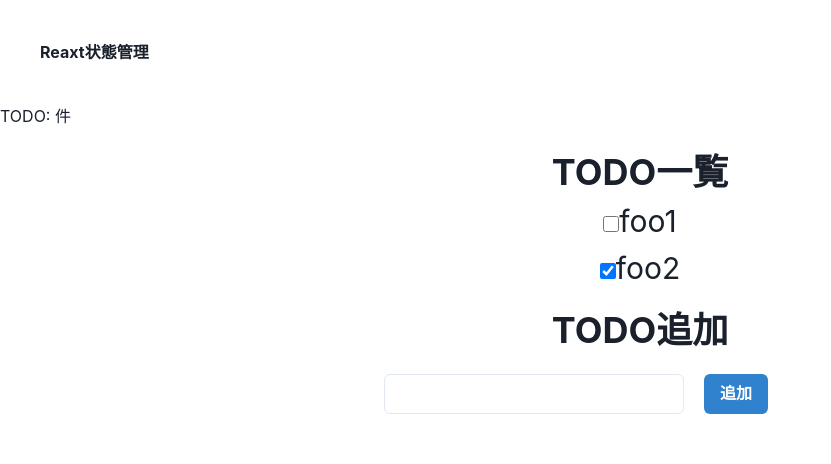
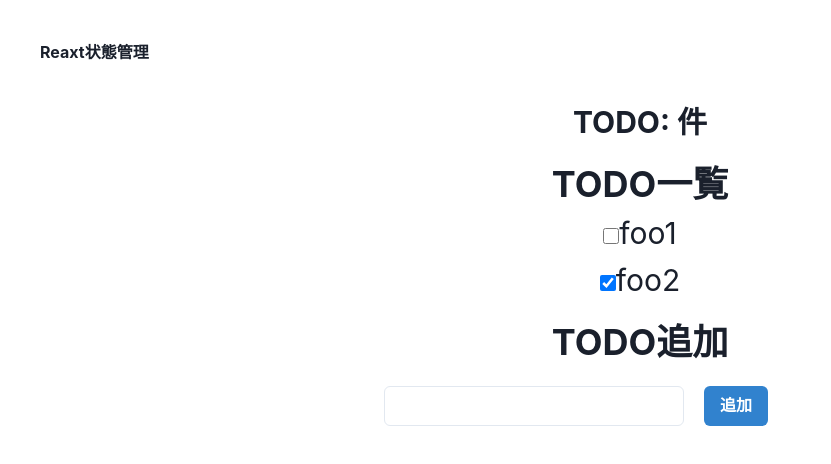
Before and after one commit to omegamaster86/next, a Next.js app: page /useState in a window 1280 px wide. Shown: the top 464 px of the page, without its empty margins (0-831 px from the left). Built offline with nearby package versions, Linux system fonts and the light colour scheme.

Commit message:
スタイルを適用

```diff
--- a/app/useState/components/todoCounter.tsx
+++ b/app/useState/components/todoCounter.tsx
@@ -5,5 +5,5 @@ type Props = {
 };
 
 export const TodoCounter: FC<Props> = ({ todoCount }) => {
-  return <h2>TODO: {todoCount}件</h2>;
+  return <h2 className="text-center font-bold text-3xl">TODO: {todoCount}件</h2>;
 };
```
